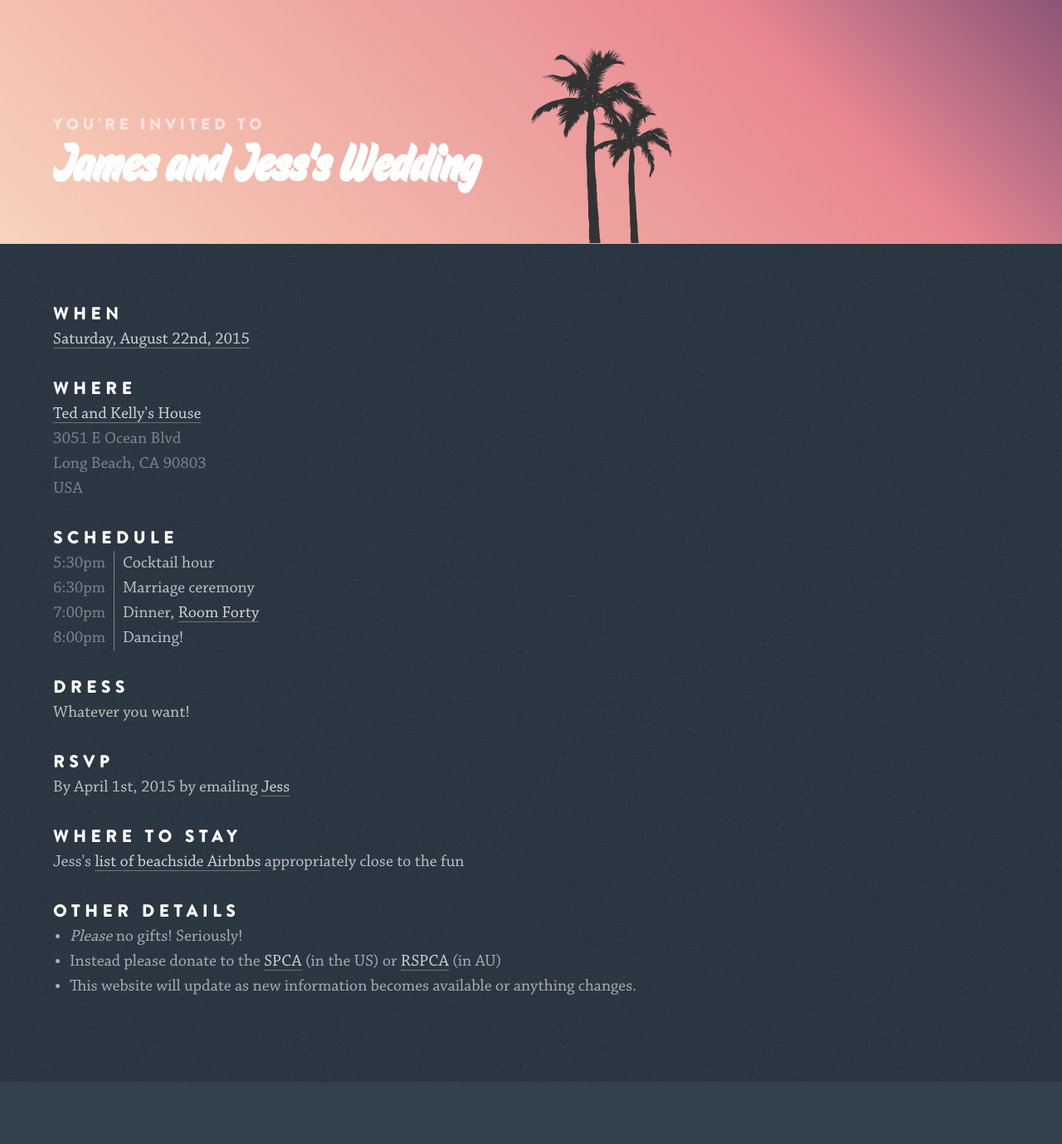
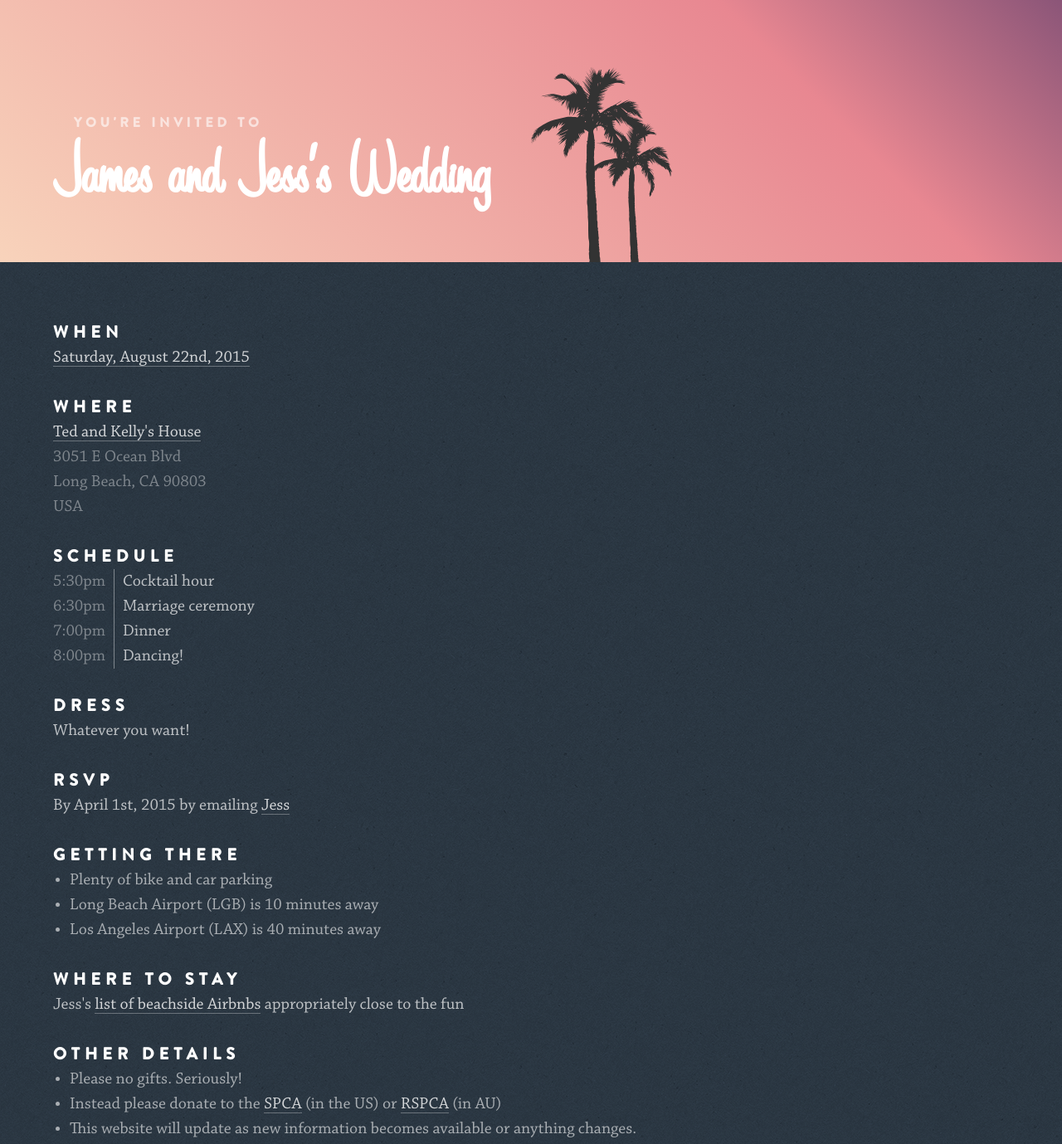
Before and after one commit to jimwhimpey/jimandjess, a plain HTML site: page index.html in a window 1280 px wide. Shown: the top 1379 px of the page at 83% size. Before the commit the page ends 1304 px from the top, so only its background shows below. Drawn offline with Linux system fonts and the light colour scheme; files whose address does not match are found by name.

Commit message:
New heading font. Some new content.

```diff
--- a/index.html
+++ b/index.html
@@ -40,7 +40,7 @@
 			</tr>
 			<tr>
 				<td>7:00pm</td>
-				<td>Dinner, <a href="http://www.roomforty.com">Room Forty</a></td>
+				<td>Dinner</td>
 			</tr>
 			<tr>
 				<td>8:00pm</td>
@@ -57,15 +57,24 @@
 	<h2>RSVP</h2>
 	<p class='rsvp'>By April 1st, 2015 by emailing <a href="mailto:jlhyman1@gmail.com?subject=Wedding RSVP">Jess</a></p>
 
+	<h2>Getting There</h2>
+
+	<p class='travel'>
+		<ul>
+			<li>Plenty of bike and car parking</li>
+			<li>Long Beach Airport (LGB) is 10 minutes away</li>
+			<li>Los Angeles Airport (LAX) is 40 minutes away</li>
+		</ul>
+	</p>
+
 	<h2>Where to Stay</h2>
-
 	<p class='stay'>Jess's <a href="https://www.airbnb.com/wishlists/42015113">list of
 		beachside Airbnbs</a> appropriately close to the fun</p>
 
 	<h2>Other Details</h2>
 	<p class='details'>
 		<ul>
-			<li><em>Please</em> no gifts! Seriously!</li>
+			<li>Please no gifts. Seriously!</li>
 			<li>Instead please donate to the <a href="https://www.sfspca.org/civicrm/contribute/transact?reset=1&id=2">SPCA</a> (in the US) or <a href="http://www.rspca.org.au/start-your-donation-story">RSPCA</a> (in AU)</li>
 			<li>This website will update as new information becomes available or anything changes.</li>
 		</ul>
--- a/styles/style.scss
+++ b/styles/style.scss
@@ -11,6 +11,11 @@
 @font-face {
     font-family: chaparral;
     src: url(../fonts/chaparral.otf);
+}
+
+@font-face {
+    font-family: housecasual;
+    src: url(../fonts/housecasual.ttf);
 }
 
 body {
@@ -33,7 +38,7 @@ a {
 }
 
 h1, h2, p, table, ul {
-	padding: 0 0 0 5%;
+	padding: 0 5%;
 	line-height: 1.5;
 }
 
@@ -41,9 +46,9 @@ h1 {
 	background-size: 500px 500px;
 	margin: 0 0 70px 0;
 	padding: 140px 0 60px 5%;
-	font-family: house;
+	font-family: housecasual;
 	position: relative;
-	line-height: 1.2;
+	line-height: 1;
 
 	background: #f8d3bb;
 	background: -moz-linear-gradient(45deg, #f8d3bb 0%, #e88791 74%, #8b5578 100%);
@@ -58,14 +63,15 @@ h1 {
 		display: block;
 		position: relative;
 		z-index: 10;
-		font-size: 60px;
+		font-size: 90px;
 		span {
 			display: block;
-			font-size: 30%;
+			font-size: 16px;
 			opacity: 0.6;
 			font-family: brandonBold;
 			text-transform: uppercase;
 			letter-spacing: 0.3em;
+			margin: 0 0 10px 25px;
 		}
 	}
 
@@ -92,18 +98,21 @@ h2 {
 	margin: 30px 0 0 0;
 }
 
+@mixin bodyfont {
+	font-family: chaparral;
+	font-size: 20px;
+}
+
 p, ul {
-	font-family: chaparral;
+	@include bodyfont;
 	margin: 0;
 	color: rgba(255,255,255,0.7);
-	font-size: 20px;
 	.secondary { color: rgba(255,255,255,0.4); }
 }
 
 table {
-	font-family: chaparral;
+	@include bodyfont;
 	color: rgba(255,255,255,0.7);
-	font-size: 20px;
 	td:first-child {
 		border-right: 1px solid rgba(255,255,255,0.4);
 		color: rgba(255,255,255,0.4);
```
Also changed, not shown: fonts/housecasual.ttf (added), styles/style.css.
